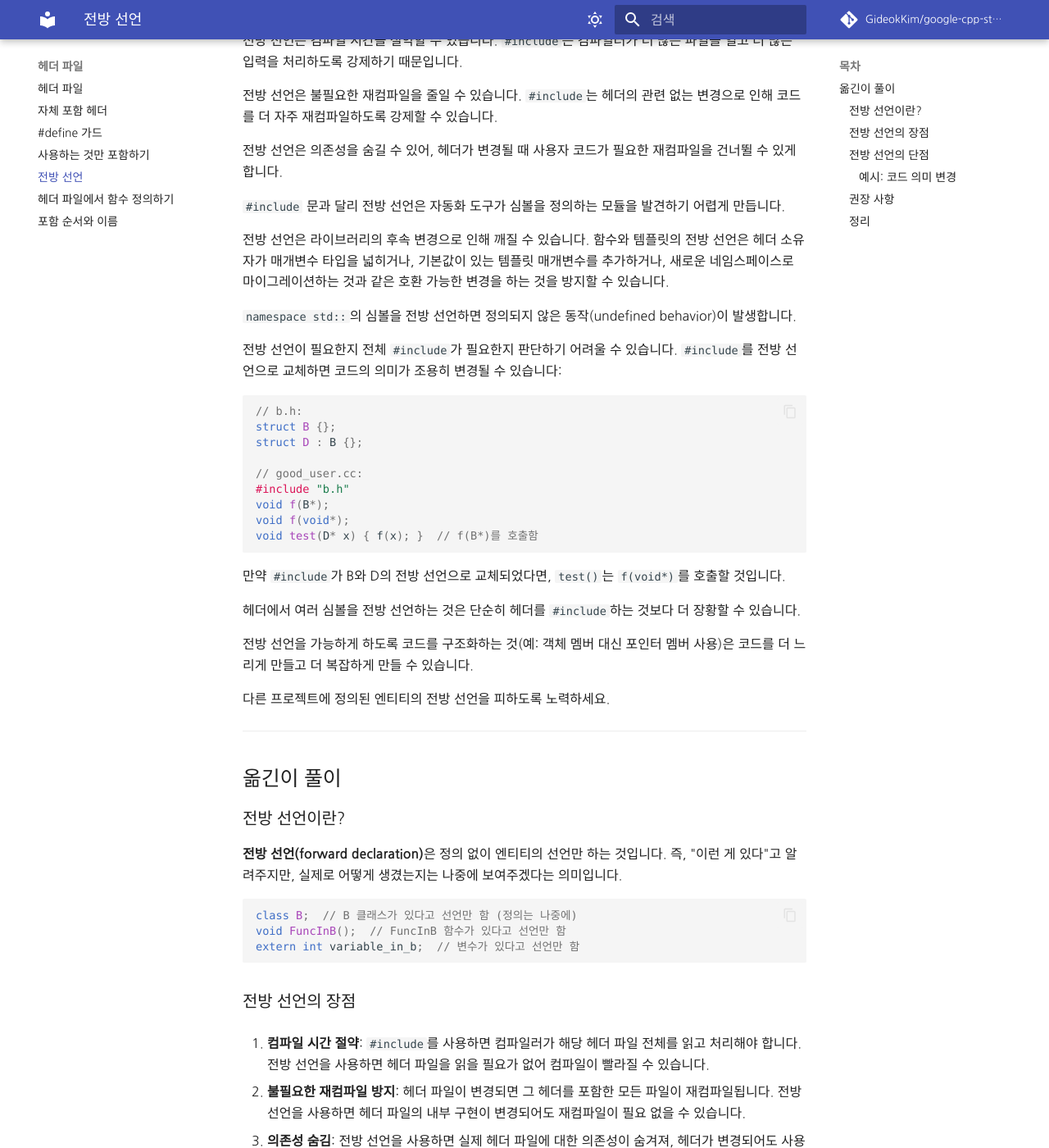
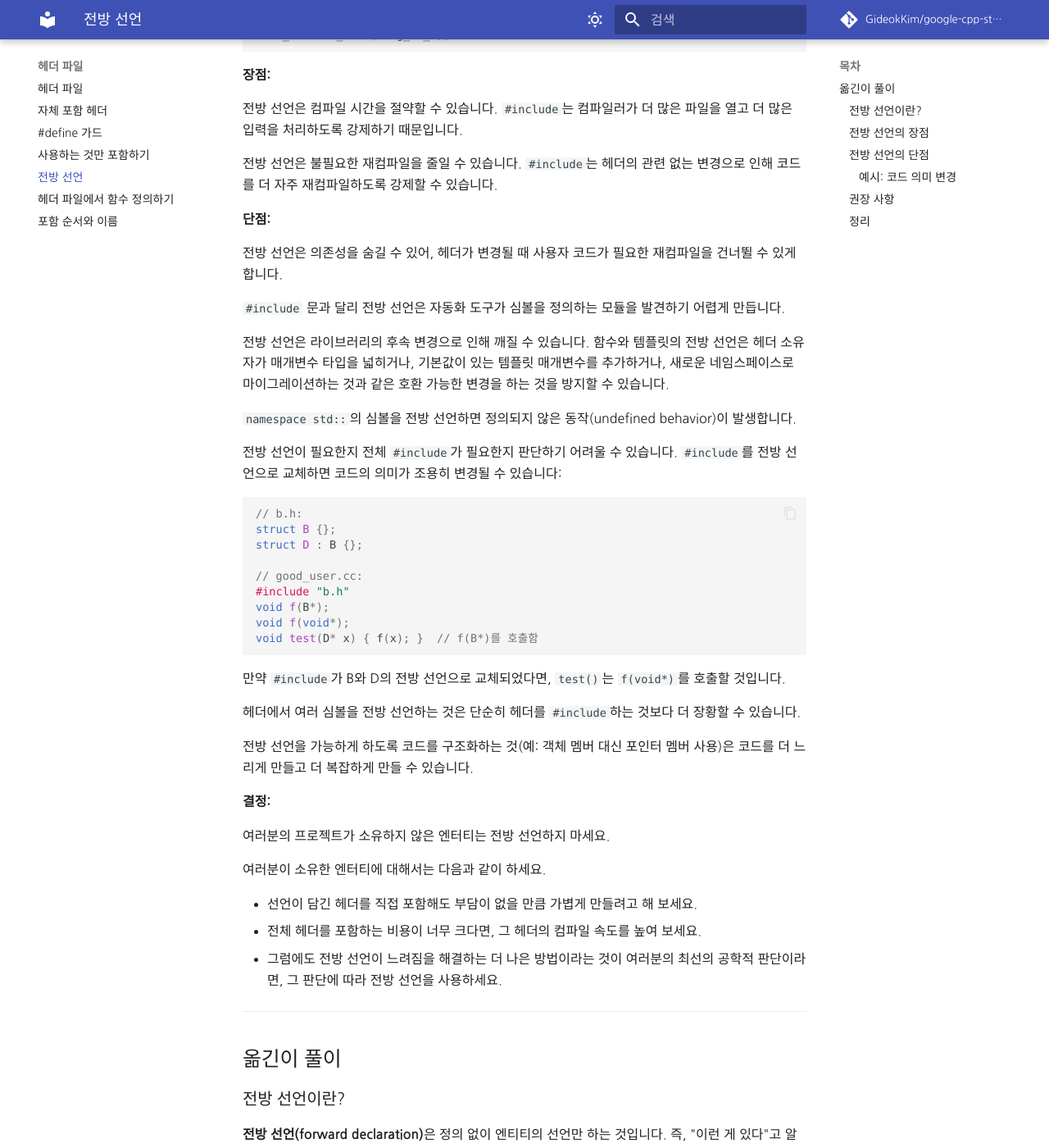
Before and after one commit to GideokKim/google-cpp-style-guide-kr, an MkDocs documentation site: the page built from google cpp style guide/forward_declarations.md, in a window 1280 px wide and 1400 px high, scrolled down 406 px. Shown: the whole window at 82% size. Built offline with MkDocs 1.6.1 and Material for MkDocs 9.7.7, drawn with Linux system fonts in a browser that asks for light colours; some web fonts are replaced; comment, search, counter and statistics services are not loaded; some of the changed text lies outside the part shown.

Commit message:
docs(header files): restore upstream structure in `forward declarations`
The upstream Definition, Pros, Cons and Decision labels were missing and
the link to Include What You Use was dropped from the opening rule.

More seriously, the Decision block had been cut down to a single
sentence. Upstream states a prohibition — do not forward declare
entities your project does not own — and then gives three steps for
entities you do own: make the header cheap enough to include, speed up
its compilation if it isn't, and fall back on forward declaration only
where your engineering judgment says it is the better fix. All of that
was gone, and the prohibition itself had been softened from "do not use"
to "피하도록 노력하세요".

Restore the four labels, the link, and the full Decision block.

````diff
--- a/google cpp style guide/forward_declarations.md
+++ b/google cpp style guide/forward_declarations.md
@@ -1,8 +1,10 @@
 # 전방 선언 (Forward Declarations)
 
-가능한 한 전방 선언을 피하고, 필요한 헤더를 직접 포함하세요.
+가능한 한 전방 선언을 피하세요. 대신 [필요한 헤더를 포함하세요](include_what_you_use.md).
 
-"전방 선언(forward declaration)"은 정의 없이 엔티티만 선언하는 것입니다.
+**정의:**
+
+"전방 선언(forward declaration)"은 대응하는 정의 없이 엔터티만 선언하는 것입니다.
 
 ```cpp
 // C++ 소스 파일에서:
@@ -12,9 +14,13 @@ extern int variable_in_b;
 ABSL_DECLARE_FLAG(flag_in_b);
 ```
 
+**장점:**
+
 전방 선언은 컴파일 시간을 절약할 수 있습니다. `#include`는 컴파일러가 더 많은 파일을 열고 더 많은 입력을 처리하도록 강제하기 때문입니다.
 
 전방 선언은 불필요한 재컴파일을 줄일 수 있습니다. `#include`는 헤더의 관련 없는 변경으로 인해 코드를 더 자주 재컴파일하도록 강제할 수 있습니다.
+
+**단점:**
 
 전방 선언은 의존성을 숨길 수 있어, 헤더가 변경될 때 사용자 코드가 필요한 재컴파일을 건너뛸 수 있게 합니다.
 
@@ -44,7 +50,15 @@ void test(D* x) { f(x); }  // f(B*)를 호출함
 
 전방 선언을 가능하게 하도록 코드를 구조화하는 것(예: 객체 멤버 대신 포인터 멤버 사용)은 코드를 더 느리게 만들고 더 복잡하게 만들 수 있습니다.
 
-다른 프로젝트에 정의된 엔티티의 전방 선언을 피하도록 노력하세요.
+**결정:**
+
+여러분의 프로젝트가 소유하지 않은 엔터티는 전방 선언하지 마세요.
+
+여러분이 소유한 엔터티에 대해서는 다음과 같이 하세요.
+
+- 선언이 담긴 헤더를 직접 포함해도 부담이 없을 만큼 가볍게 만들려고 해 보세요.
+- 전체 헤더를 포함하는 비용이 너무 크다면, 그 헤더의 컴파일 속도를 높여 보세요.
+- 그럼에도 전방 선언이 느려짐을 해결하는 더 나은 방법이라는 것이 여러분의 최선의 공학적 판단이라면, 그 판단에 따라 전방 선언을 사용하세요.
 
 ---
 
````
